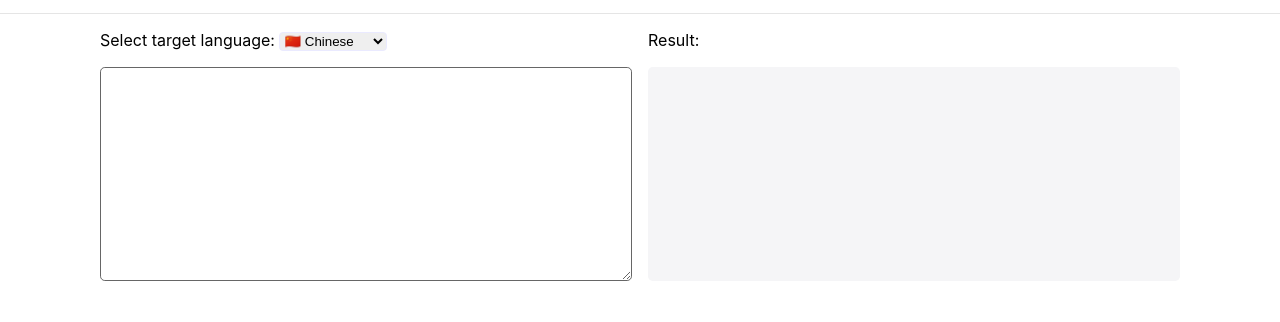
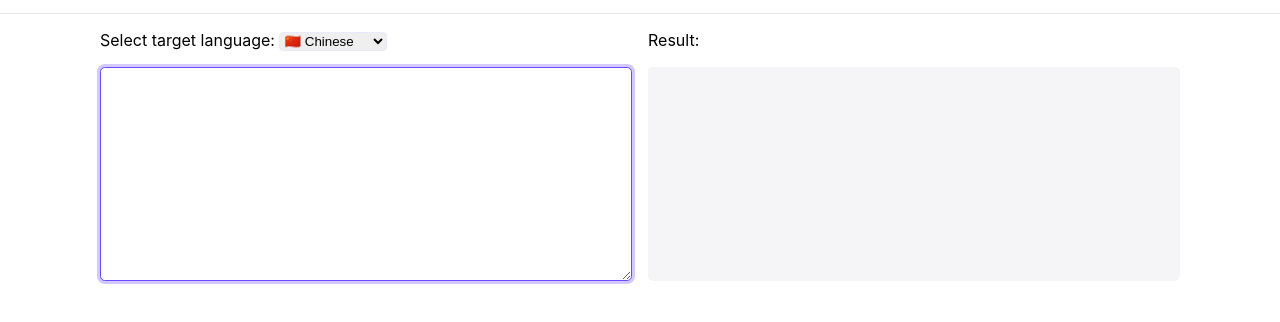
Before and after one commit to 365cent/translate, a plain HTML site: page index.html in a window 1280 px wide. Shown: the part 50-372 px from the top of the page. Drawn offline with Linux system fonts and the light colour scheme.

Commit message:
Update index.html

```diff
--- a/index.html
+++ b/index.html
@@ -158,7 +158,7 @@
       font-size: 1em;
       resize: vertical;
       padding: 1em;
-      border: 1px solid #eaeaff;
+      border: 1px solid #6d4aff;
       border-radius: 0.3em;
       outline: none;
       border-radius: .3em;
@@ -166,7 +166,7 @@
     }
 
     textarea:focus {
-      border: 1px solid #666;
+      box-shadow: 0px 0px 0px 3px rgb(109 74 255 / 30%);
     }
 
     p {
```
